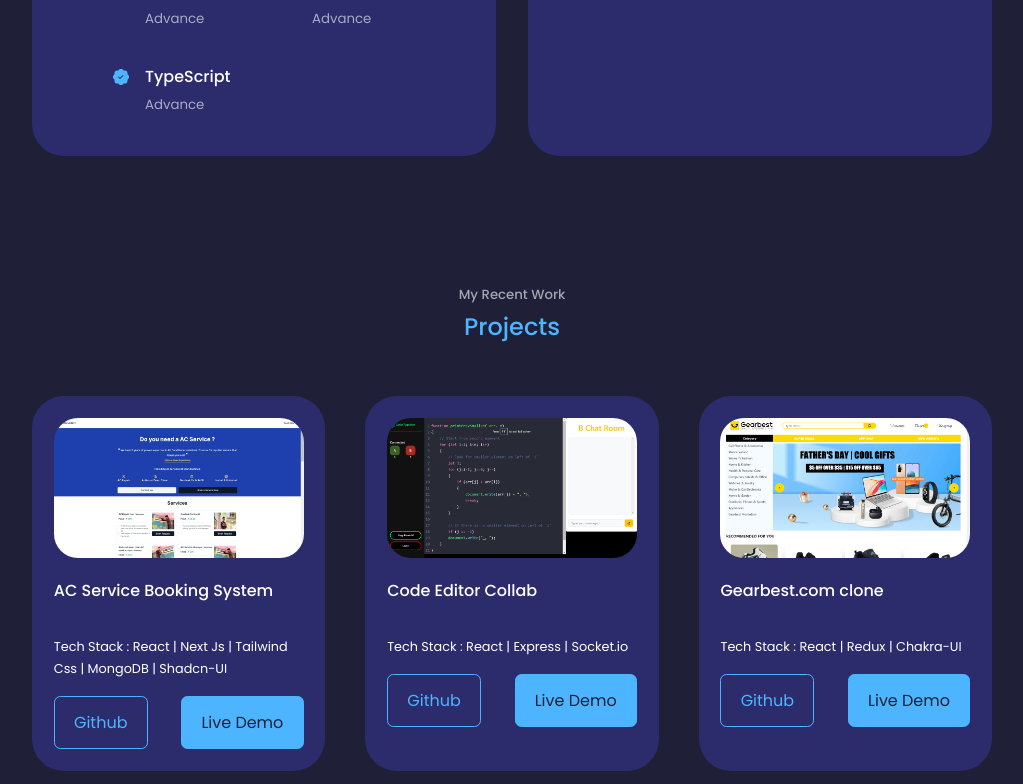
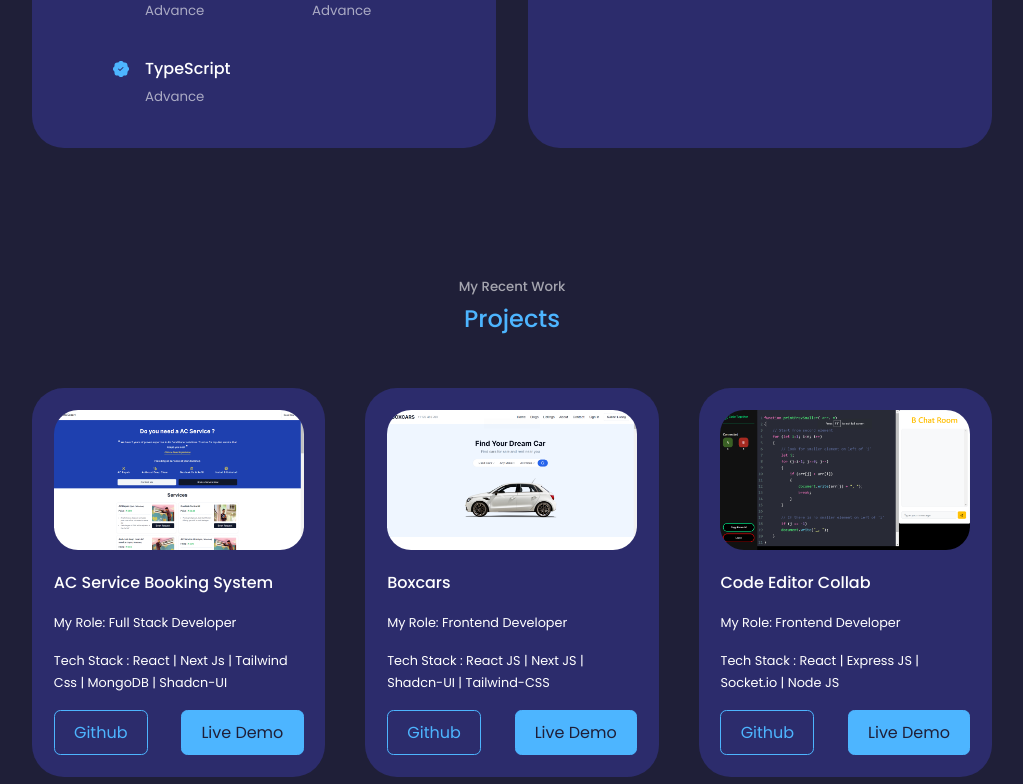
Before and after one commit to ahmadparvej/portfolio-website, a React (Create React App) app: page / in a window 1280 px wide. Shown: the part 2013-2797 px from the top of the page, without its empty margins (128-1151 px from the left). Built offline with nearby package versions, Linux system fonts and the light colour scheme.

Commit message:
profile update

```diff
--- a/src/components/header/Header.jsx
+++ b/src/components/header/Header.jsx
@@ -1,7 +1,7 @@
 import React from 'react'
 import './header.css'
 import CTA from "./CTA";
-import ME from "../../assets/ParvejProfile2-removebg-preview.png";
+import ME from "../../assets/profile-image-rb.png";
 import HeaderSocials from "./HeaderSocials";
 const Header = () => {
   return (
@@ -10,7 +10,7 @@
         <div className="iAm">
           <h5>Hello I'm</h5>
           <h1>Parvej Ahmad</h1>
-          <h5 className="text-light">Software Engineer | Full-Stack Web Developer</h5>
+          <h5 className="text-light">Software Engineer at Cumulus System (Hitachi Group) | Full-Stack Web Developer</h5>
           <CTA/>
           <HeaderSocials/>
         </div>
--- a/src/components/portfolio/Portfolio.jsx
+++ b/src/components/portfolio/Portfolio.jsx
@@ -3,6 +3,7 @@
 import IMG1 from "../../assets/ac-services-booking-system.png";
 import IMG2 from "../../assets/CodeEditor Collab (2).png";
 import IMG3 from "../../assets/Gearbest.png";
+import IMG4 from "../../assets/boxcars.png";
 
 const data =[
   {
@@ -12,6 +13,16 @@
     github:"",
     demo:"https://ac-technician.vercel.app/",
     tech:["React","Next Js","Tailwind Css","MongoDB","Shadcn-UI"],
+    role: "Full Stack Developer"
+  },
+  {
+    id:4,
+    image:IMG4,
+    title:"Boxcars",
+    github:"https://github.com/ahmadparvej/boxcar-react-responsive",
+    demo:"https://boxcar-react-responsive.vercel.app/",
+    tech:["React JS","Next JS","Shadcn-UI", "Tailwind-CSS"],
+    role: "Frontend Developer"
   },
   {
     id:2,
@@ -19,7 +30,8 @@
     title:"Code Editor Collab",
     github:"https://github.com/ahmadparvej/online-pair-programming",
     demo:"https://code-together-realtime.herokuapp.com/",
-    tech:["React","Express","Socket.io"],
+    tech:["React","Express JS","Socket.io", "Node JS"],
+    role: "Frontend Developer"
   },
   {
     id:3,
@@ -27,9 +39,11 @@
     title:"Gearbest.com clone",
     github:"https://github.com/ahmadparvej/gearbest",
     demo:"https://gearbest-personal-clone.herokuapp.com/",
-    tech:["React","Redux","Chakra-UI"],
+    tech:["React","Redux","Chakra-UI", "Node JS"],
+    role: "Frontend Developer"
   }
 ]
+
 const Portfolio = () => {
   return (
     <section id="portfolio">
@@ -43,6 +57,7 @@
             <img src={elem.image} alt="work" />
           </div>
           <h3>{elem.title}</h3>
+          <p className='portfolio__item-role'>My Role: <span>{elem.role}</span></p>
           <p className='portfolio__item-stack'>Tech Stack : <span>{elem.tech.join(" | ")}</span></p>
           <div className="portfolio__item-cta">
           <a href={elem.github} target="_blank" className="btn">Github</a>
--- a/src/components/portfolio/portfolio.css
+++ b/src/components/portfolio/portfolio.css
@@ -21,8 +21,14 @@
 
 .portfolio__item h3{
     font-size: 1rem;
-    margin: 1.2rem 0 2rem;
+    margin: 1.2rem 0 1rem;
 }
+
+.portfolio__item-role{
+    font-size: 0.8rem;
+    margin-bottom: 1rem;
+}
+
 .portfolio__item-stack{
     font-size: 0.8rem;
     margin-bottom: 1rem;
--- a/src/index.css
+++ b/src/index.css
@@ -78,7 +78,7 @@
     width:max-content;
     display: inline-block;
     color: var(--color-primary);
-    padding: 0.75rem 1.2rem;
+    padding: 0.50rem 1.2rem;
     border-radius: 0.4rem;
     cursor: pointer;
     border: 1px solid var(--color-primary);
```
Also changed, not shown: src/assets/boxcars.png (added), src/assets/profile-image-rb.png (added).
